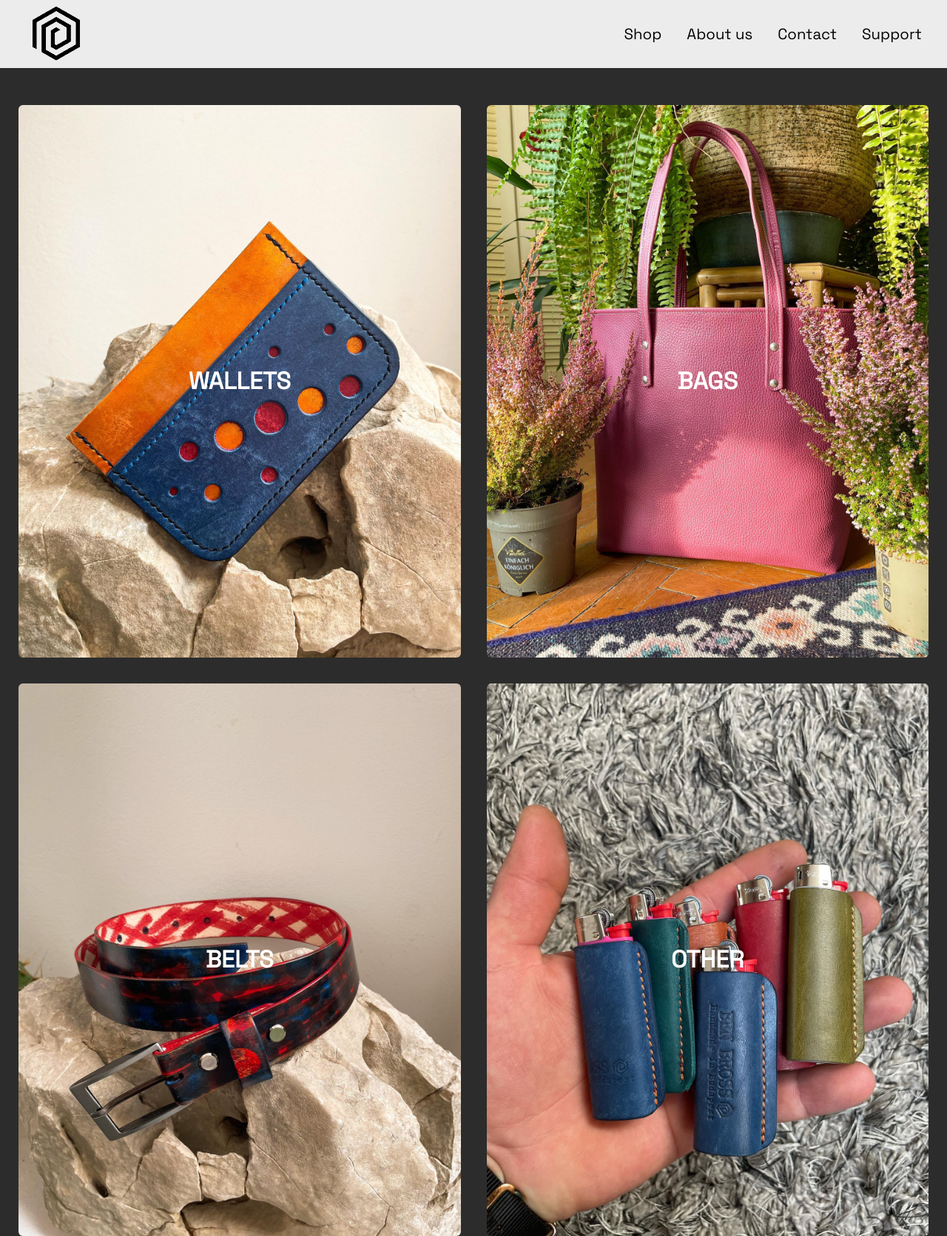
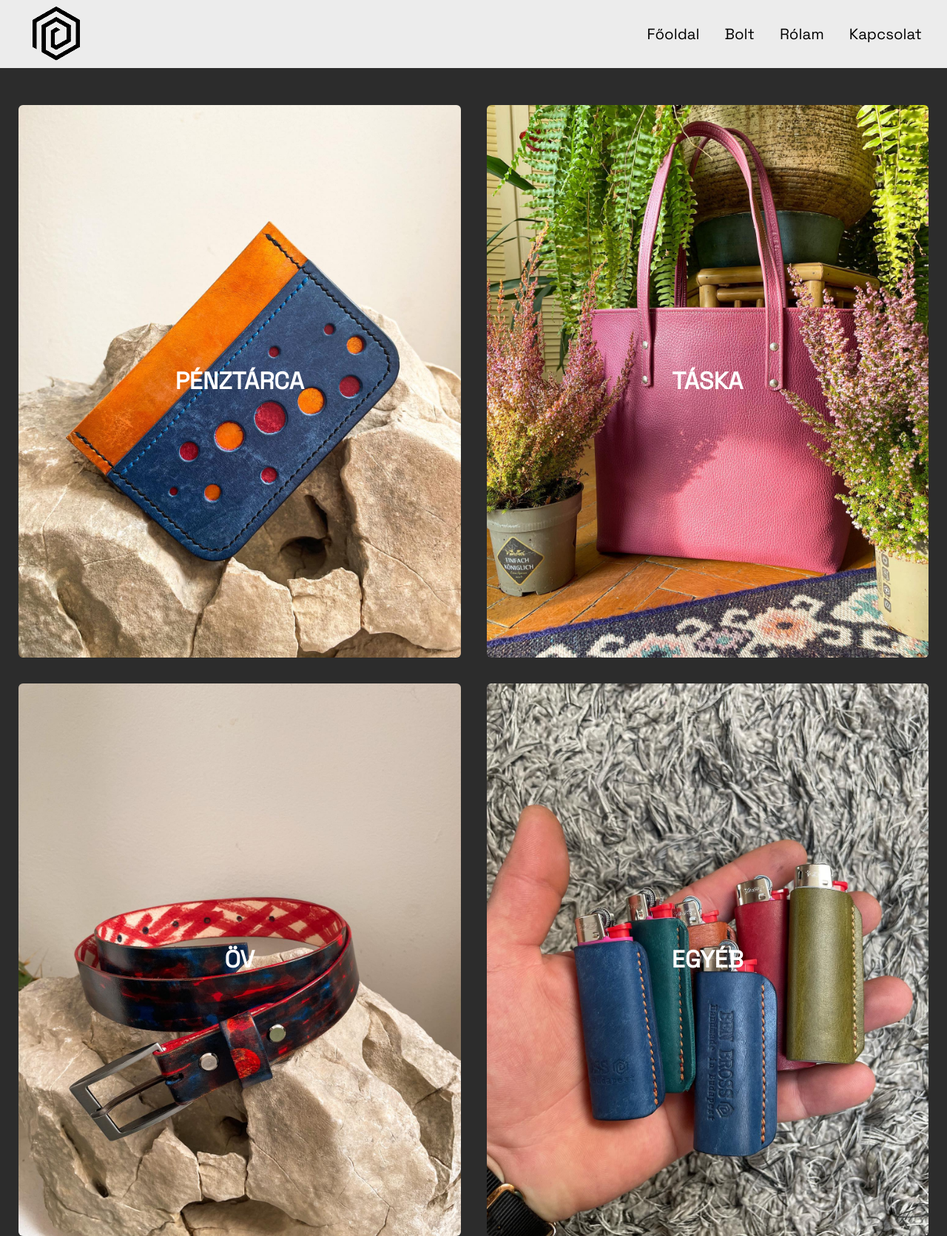
Before and after one commit to matekem/BenBrossHandmade, a plain HTML site: page shop.html in a window 1280 px wide. Shown: the top 1671 px of the page at 74% size. Drawn offline with Linux system fonts and the light colour scheme.

Commit message:
Aborted instagram for now, minor changes

```diff
--- a/JS/script.js
+++ b/JS/script.js
@@ -4,6 +4,7 @@ const topMenuLine = document.getElementById("menuTop")
 const midMenuLine = document.getElementById("menuMid")
 const bottomMenuLine = document.getElementById("menuBottom")
 const navBar = document.getElementById("navBar")
+const featuredItems = document.querySelectorAll("#featuredItem")
 
 toggleBtn.addEventListener("click", () =>{
 
@@ -14,6 +15,10 @@ toggleBtn.addEventListener("click", () =>{
     navBar.classList.toggle("navbar-active")
 })
 
+/*document.body.addEventListener("click", () => {
+  for(const item of featuredItems)
+  item.classList.add("scroll-style")
+})*/
 
 const swiper = new Swiper('.swiper', {
     // Optional parameters
--- a/Stylesheets/shopcategories.css
+++ b/Stylesheets/shopcategories.css
@@ -49,7 +49,7 @@ html {
 
 }
 .navbar-active{
-padding-bottom: 7.5em;
+padding-bottom: 7.7em;
 }
 .back-arrow{
     display: block;
@@ -165,9 +165,9 @@ padding-bottom: 7.5em;
 
 }
 .active-page{
-    text-decoration: underline;
+    font-size:18px ;
     font-weight: 600;
-}
+  }
 
 
 /*End of navigation bar styling*/
--- a/Stylesheets/style.css
+++ b/Stylesheets/style.css
@@ -15,6 +15,11 @@ html {
   height: 100%;
   margin: 0;
   padding: 0;
+}
+
+.active-page{
+  font-size:18px ;
+  font-weight: 600;
 }
 
 .navbar {
@@ -41,7 +46,7 @@ html {
   font-size: 17px;
 }
 .navbar-active {
-  padding-bottom: 7.5em;
+  padding-bottom: 7.7em;
 }
 
 .active {
@@ -345,12 +350,17 @@ html {
   background-color: #ececec;
   color: black;
 }
+.last-quote{
+  border: none;
+}
 
 @media screen and (min-width: 768px) {
   .herobox {
     width: 100%;
   }
-
+  .last-quote{
+    border: 1px solid black;
+  }
   .grid-container {
     display: grid;
     grid-template-columns: repeat(2, 1fr);
--- a/shop.html
+++ b/shop.html
@@ -35,16 +35,16 @@
 
       <ul class="nav-list" id="navList">
         <li class="list-item">
-          <a href="shop.html" class="active-page">Shop</a>
+          <a href="index.html" >Főoldal</a>
+        </li>
+        <li class="list-item">
+          <a href="shop.html" class="active-page">Bolt</a>
         </li>
          <li class="list-item">
-          <a href="">About us</a>
+          <a href="">Rólam</a>
          </li>
          <li class="list-item">
-          <a href="">Contact</a>
-         </li>
-         <li class="list-item">
-          <a href="">Support</a>
+          <a href="">Kapcsolat</a>
          </li>
       </ul>
 
@@ -64,28 +64,28 @@
     <a href="walletshop.html">
     <div class="category-card">
       <img src="Images/img2.jpg" alt="image1" srcset="" class="category-image">
-      <p class="text-on-image">WALLETS</p>
+      <p class="text-on-image">PÉNZTÁRCA</p>
     </div>
   </a>
 
     <a href="bags.html">
     <div class="category-card">
       <img src="Images/bag1.jpg" alt="image3" srcset="" class="category-image">
-      <p class="text-on-image">BAGS</p>
+      <p class="text-on-image">TÁSKA</p>
     </div>
   </a>
 
     <a href="">
     <div class="category-card">
       <img src="Images/belt1.jpg" alt="image3" srcset="" class="category-image">
-      <p class="text-on-image">BELTS</p>
+      <p class="text-on-image">ÖV</p>
     </div>
   </a>
 
   <a href="">
     <div class="category-card">
       <img src="Images/img3.jpg" alt="image4" srcset="" class="category-image">
-      <p class="text-on-image">OTHER</p>
+      <p class="text-on-image">EGYÉB</p>
     </div>
   </a>
 </div>
```
Also changed, not shown: index.html (+19 -15 lines).
